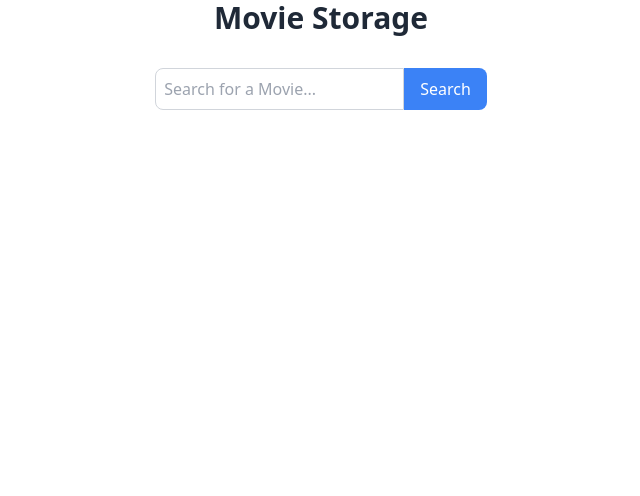
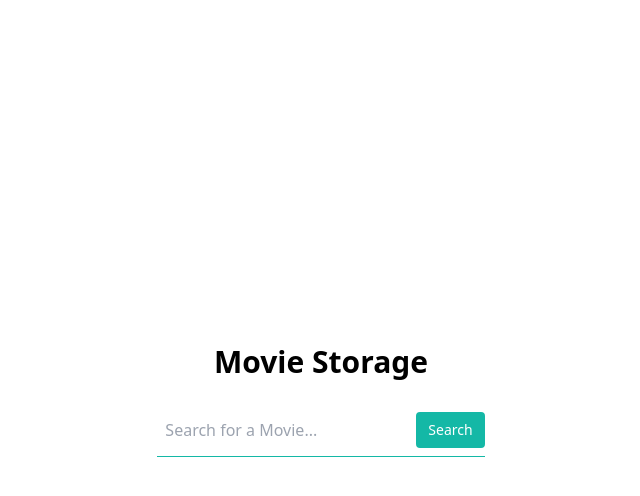
Before and after one commit to davidecondoluci/filmflix, a React (Vite) app: page / in a window 1280 px wide. Shown: the top 496 px of the page, without its empty margins (319-959 px from the left). Built offline with nearby package versions, Linux system fonts and the light colour scheme.

Commit message:
styling search bar

```diff
--- a/src/App.jsx
+++ b/src/App.jsx
@@ -26,9 +26,11 @@ const App = () => {
   };
 
   return (
-    <div className="flex flex-col items-center justify-center">
-      <h1 className="text-3xl font-bold text-gray-800 mb-8">Movie Storage</h1>
-      <Search searchInput={handleSearchInput} />
+    <div className="flex justify-center items-center h-screen">
+      <div>
+        <h1 className="text-center text-3xl font-bold mb-6">Movie Storage</h1>
+        <Search searchInput={handleSearchInput} />
+      </div>
     </div>
   );
 };
--- a/src/components/Search.jsx
+++ b/src/components/Search.jsx
@@ -1,21 +1,22 @@
 import React from "react";
 
-function Search() {
+function Search({ searchInput }) {
   return (
-    <div className="search-bar mb-8">
-      <form className="flex">
+    <div className="w-full max-w-sm">
+      <div className="flex items-center border-b border-teal-500 py-2">
         <input
+          className="appearance-none bg-transparent border-none w-full text-gray-700 mr-3 py-1 px-2 leading-tight focus:outline-none"
           type="text"
           placeholder="Search for a Movie..."
-          className="search p-2 border border-gray-300 rounded-l-lg"
+          onChange={searchInput}
         />
         <button
+          className="flex-shrink-0 bg-teal-500 hover:bg-teal-700 border-teal-500 hover:border-teal-700 text-sm border-4 text-white py-1 px-2 rounded"
           type="submit"
-          className="bg-blue-500 text-white px-4 py-2 rounded-r-lg"
         >
           Search
         </button>
-      </form>
+      </div>
     </div>
   );
 }
```
